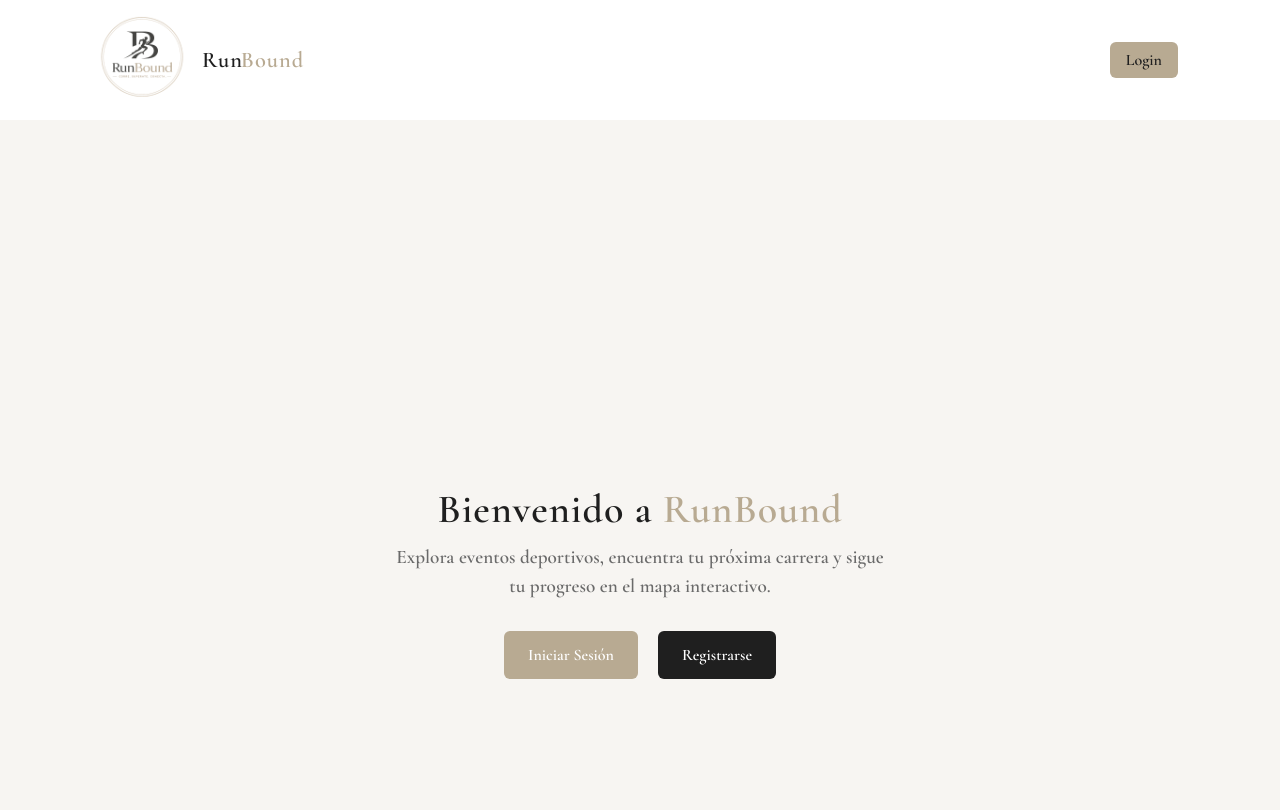
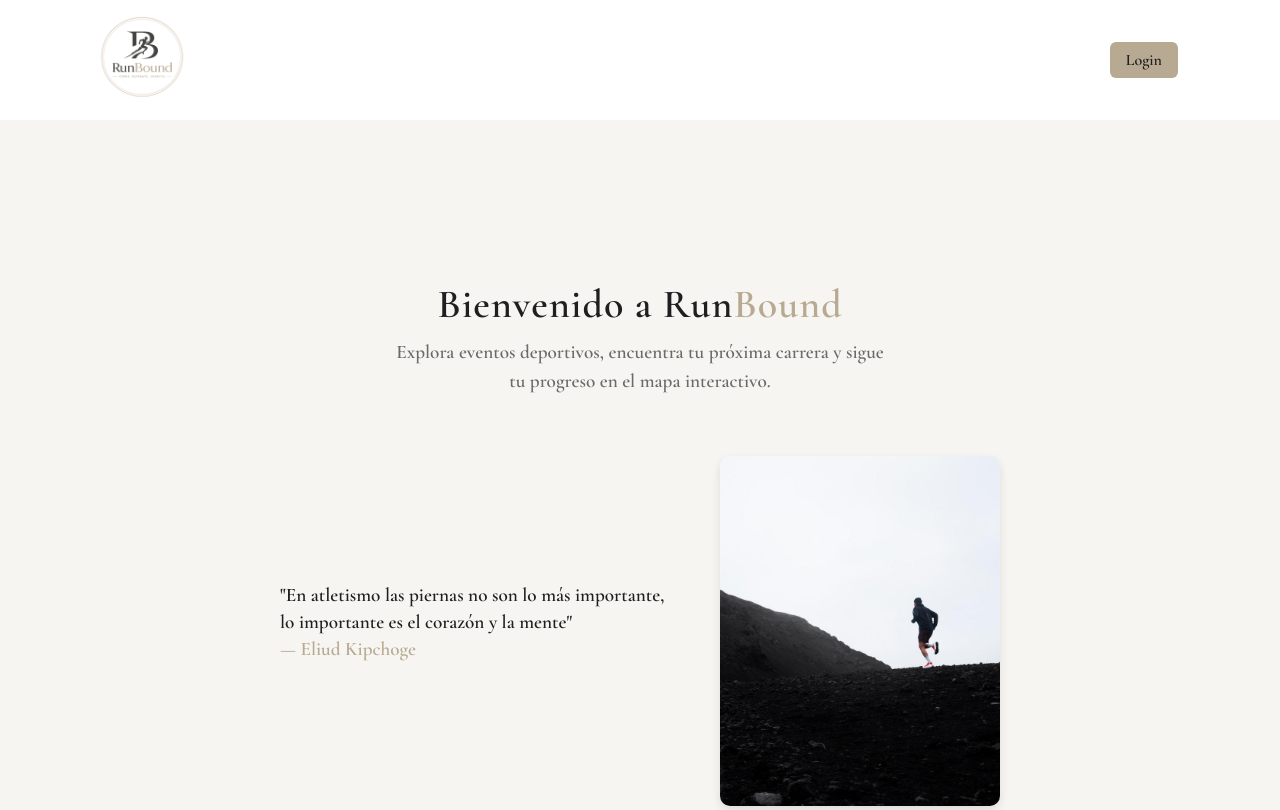
Before and after one commit to CristhianS-17/Proyecto-Final-AYCRunnig, a React app: page / in a window 1280 px wide. Shown: the top 810 px of the page. Built offline with nearby package versions, Linux system fonts and the light colour scheme; no server answers.

Commit message:
cambios home

```diff
--- a/src/front/components/Navbar.jsx
+++ b/src/front/components/Navbar.jsx
@@ -16,7 +16,6 @@ export const Navbar = () => {
             <div className="container">
                 <Link className="navbar-logo" to="/">
                     <img src={logo} alt="RunBound Logo" />
-                    <span className="run">Run</span><span className="bound">Bound</span>
                 </Link>
 
                 <div className="ml-auto">
--- a/src/front/index.css
+++ b/src/front/index.css
@@ -71,12 +71,6 @@ body {
   width: auto;
 }
 
-.navbar-logo .run,
-.navbar-logo .bound {
-  font-weight: 700;
-  font-size: 1.4rem;
-}
-
 .navbar-logo .run {
   color: #1f1f1f;
 }
@@ -118,6 +112,9 @@ body {
     max-width: 500px;
     margin-bottom: 30px;
 }
+.run {
+  color: #1f1f1f !important;
+}
 
 .home-buttons {
     display: flex;
@@ -147,6 +144,34 @@ body {
 
 .btn-register:hover {
     background: #333333;
+}
+
+.home-quote-section {
+    display: flex;
+    justify-content: center;
+    align-items: center;
+    gap: 40px;
+    margin-top: 30px;
+    margin-bottom: 30px;
+}
+
+.home-quote {
+    max-width: 400px;
+    font-size: 1.2rem;
+    color: #1F1F1F;
+    text-align: left;
+    line-height: 1.4;
+}
+
+.home-quote strong {
+    color: #B8AA92;
+}
+
+.home-image img {
+    width: 280px;
+    height: auto;
+    border-radius: 10px;
+    box-shadow: 0 4px 10px rgba(0,0,0,0.1);
 }
 
 /* === LOGIN HOME === */
--- a/src/front/pages/Home.jsx
+++ b/src/front/pages/Home.jsx
@@ -1,20 +1,36 @@
 import { Link } from "react-router-dom";
 import logo from "../assets/runbound-logo.png";
+import atleta from "../assets/atleta.png";
+
 
 export const Home = () => {
     return (
         <div className="home-container">
 
             <h1 className="home-title">
-                Bienvenido a <span>RunBound</span>
+                Bienvenido a <span className="run">Run</span><span className="bound">Bound</span>
             </h1>
 
             <p className="home-subtitle">
                 Explora eventos deportivos, encuentra tu próxima carrera y sigue tu progreso en el mapa interactivo.
             </p>
 
+            <div className="home-quote-section">
+                <div className="home-quote">
+                    <p>
+                        "En atletismo las piernas no son lo más importante,
+                        lo importante es el corazón y la mente"
+                        <br />
+                        <strong>— Eliud Kipchoge</strong>
+                    </p>
+                </div>
+
+                <div className="home-image">
+                    <img src={atleta} alt="Atleta" />
+                </div>
+            </div>
+
             <div className="home-buttons">
-                <Link to="/login" className="btn-login">Iniciar Sesión</Link>
                 <Link to="/register" className="btn-register">Registrarse</Link>
             </div>
         </div>
--- a/src/front/pages/Register.jsx
+++ b/src/front/pages/Register.jsx
@@ -23,6 +23,7 @@ export const Register = () => {
         e.preventDefault();
 
         try {
+            console.log("URL de mi API:", import.meta.env.VITE_BACKEND_URL);
             const resp = await fetch(import.meta.env.BACKEND_URL + "/register", {
                 method: "POST",
                 headers: { "Content-Type": "application/json" },
```
Also changed, not shown: src/front/assets/atleta.png (added).
